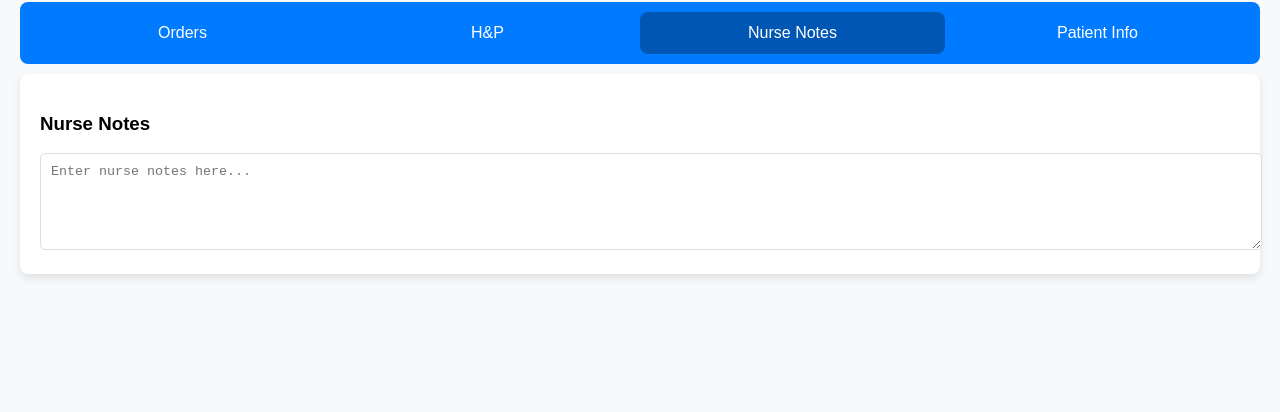
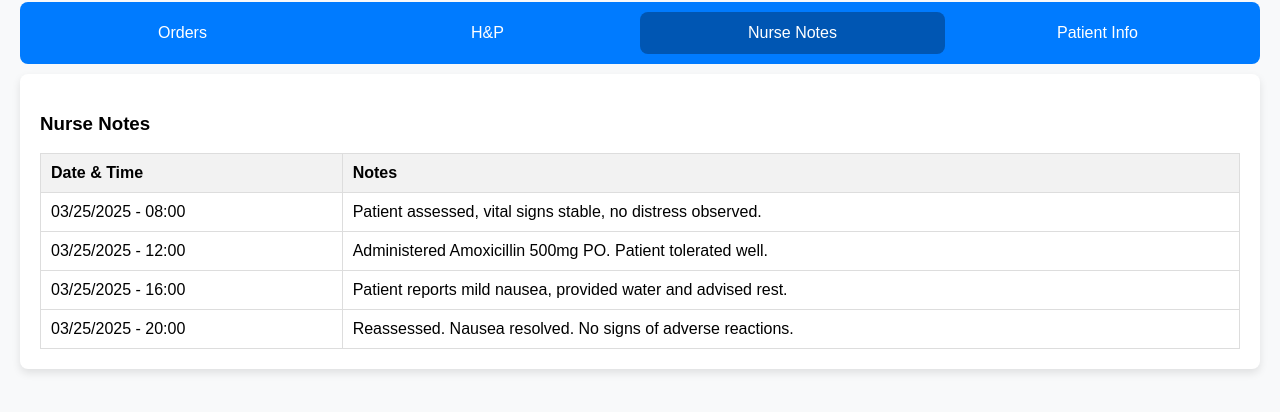
Before and after one commit to jst243/exampleMAR, a plain HTML site: page index.html in a window 1280 px wide. Both pictures are taken after a click on the button "Nurse Notes". Shown: the part 66-478 px from the top of the page. Drawn offline with Linux system fonts and the light colour scheme.

Commit message:
Added Nurses Notes

```diff
--- a/index.html
+++ b/index.html
@@ -55,12 +55,6 @@
         th {
             background-color: #f2f2f2;
         }
-        textarea {
-            width: 100%;
-            padding: 10px;
-            border-radius: 5px;
-            border: 1px solid #ddd;
-        }
     </style>
     <script>
         function openTab(tabName) {
@@ -108,7 +102,13 @@
 
     <div id="nurseNotes" class="tab">
         <h3>Nurse Notes</h3>
-        <textarea rows="5" placeholder="Enter nurse notes here..."></textarea>
+        <table>
+            <tr><th>Date & Time</th><th>Notes</th></tr>
+            <tr><td>03/25/2025 - 08:00</td><td>Patient assessed, vital signs stable, no distress observed.</td></tr>
+            <tr><td>03/25/2025 - 12:00</td><td>Administered Amoxicillin 500mg PO. Patient tolerated well.</td></tr>
+            <tr><td>03/25/2025 - 16:00</td><td>Patient reports mild nausea, provided water and advised rest.</td></tr>
+            <tr><td>03/25/2025 - 20:00</td><td>Reassessed. Nausea resolved. No signs of adverse reactions.</td></tr>
+        </table>
     </div>
 
     <div id="patientInfo" class="tab">
```
